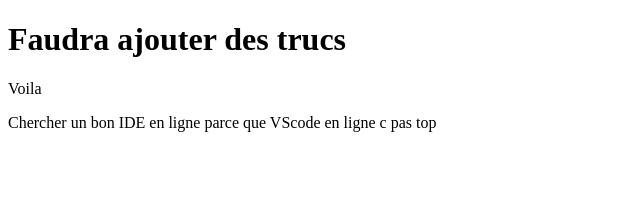
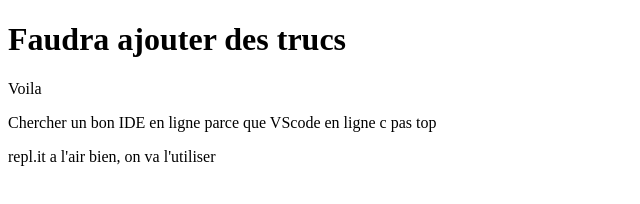
Before and after one commit to DefinatelyNotALizard/Trident-Labs-site, a plain HTML site: page index.html in a window 1280 px wide. Shown: the whole page, without its empty margins (0-640 px from the left). Drawn offline with Linux system fonts and the light colour scheme.

Commit message:
IDE trouvé

```diff
--- a/index.html
+++ b/index.html
@@ -1,11 +1,13 @@
 <!DOCTYPE html>
 <html lang="en">
+
 <head>
   <meta charset="UTF-8">
   <meta name="viewport" content="width=device-width, initial-scale=1.0">
   <title>Trident Labs</title>
 
 </head>
+
 <body>
 
   <h1>Faudra ajouter des trucs</h1>
@@ -13,8 +15,7 @@
   <p>Voila</p>
 
   <p>Chercher un bon IDE en ligne parce que VScode en ligne c pas top</p>
+  <p>repl.it a l'air bien, on va l'utiliser</p>
+</body>
 
-
-
-</body>
 </html>
```
Also changed, not shown: 2 other files. Lines whose indentation alone changed are shown as unchanged.
